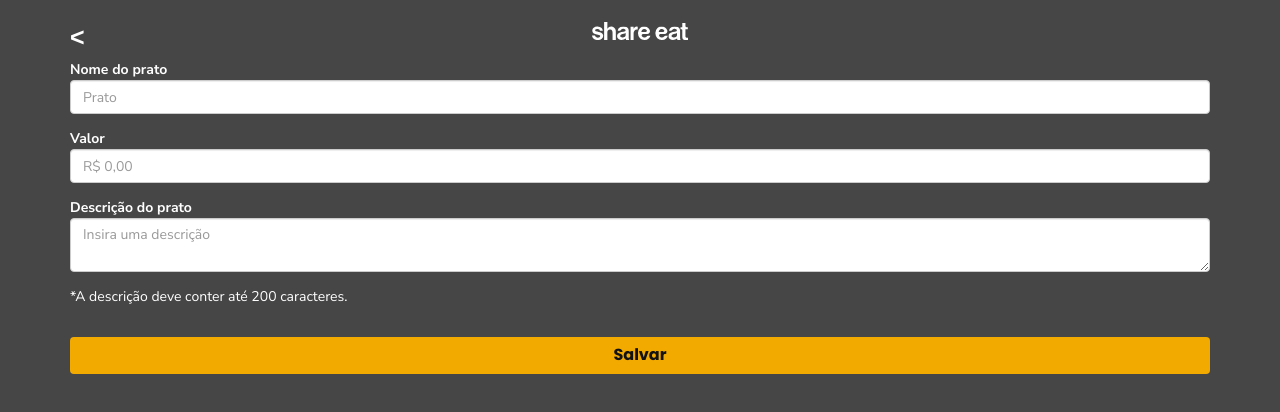
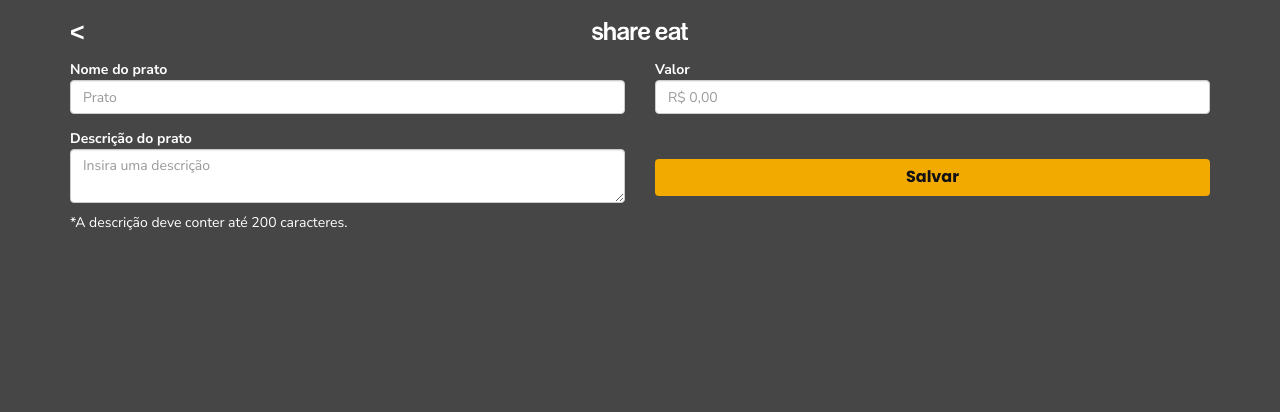
Before and after one commit to LeonardoLovatto/share-food, a plain HTML site: page formulario.html in a window 1280 px wide. Drawn offline with nearby package versions, Linux system fonts and the light colour scheme.

Commit message:
Correções de layout

```diff
--- a/formulario.html
+++ b/formulario.html
@@ -30,20 +30,24 @@
             <div class="item-container">
                 <div class="item-list">
                     <form action="">
-                        <div class="input-container">
+                        <div class="row">
+                            <div class="input-container col-md-6">
                                 <div class="subtitle">Nome do prato</div>
                                 <input type="text" class="form-control" placeholder="Prato">
                             </div>
-                        <div class="input-container">
+                            <div class="input-container col-md-6">
                                 <div class="subtitle">Valor</div>
                                 <input type="text" class="form-control" placeholder="R$ 0,00">
                             </div>
-                        <div class="input-container">
+                            <div class="input-container col-md-6">
                                 <div class="subtitle">Descrição do prato</div>
                                 <textarea type="text" maxlength="200" class="form-control" placeholder="Insira uma descrição"></textarea>
+                                <div class="subtitle regular">*A descrição deve conter até 200 caracteres.</div>
                             </div>
-                        <div class="subtitle">*A descrição deve conter até 200 caracteres.</div>
+                            <div class="input-container col-md-6">
                                 <button class="btn" type="reset">Salvar</button>
+                            </div>
+                        </div>
                     </form>
                 </div>
             </div>
--- a/styles/detalhes.css
+++ b/styles/detalhes.css
@@ -55,3 +55,7 @@ body {
     padding: 20px;
     border-radius: 50%;
 }
+
+.title-section {
+    margin-bottom: 10px;
+}
--- a/styles/formulario.css
+++ b/styles/formulario.css
@@ -14,6 +14,11 @@ body {
     font-weight: 700;
 }
 
+.input-container > .subtitle.regular {
+    font-weight: 400;
+    margin-top: 10px;
+}
+
 .input-container {
     margin-bottom: 15px;
 }
--- a/styles/geral.css
+++ b/styles/geral.css
@@ -31,6 +31,7 @@ header {
     font-size: 25px;
     font-family: Arial;
     font-weight: bold;
+    line-height: 1;
 }
 
 .page {
@@ -52,6 +53,7 @@ header {
     font-weight: 700;
     letter-spacing: 0.36px;
     text-align: left;
+    margin-bottom: 10px;
 }
 
 .subtitle {
```
Also changed, not shown: 1 other file. Lines whose indentation alone changed are shown as unchanged.
